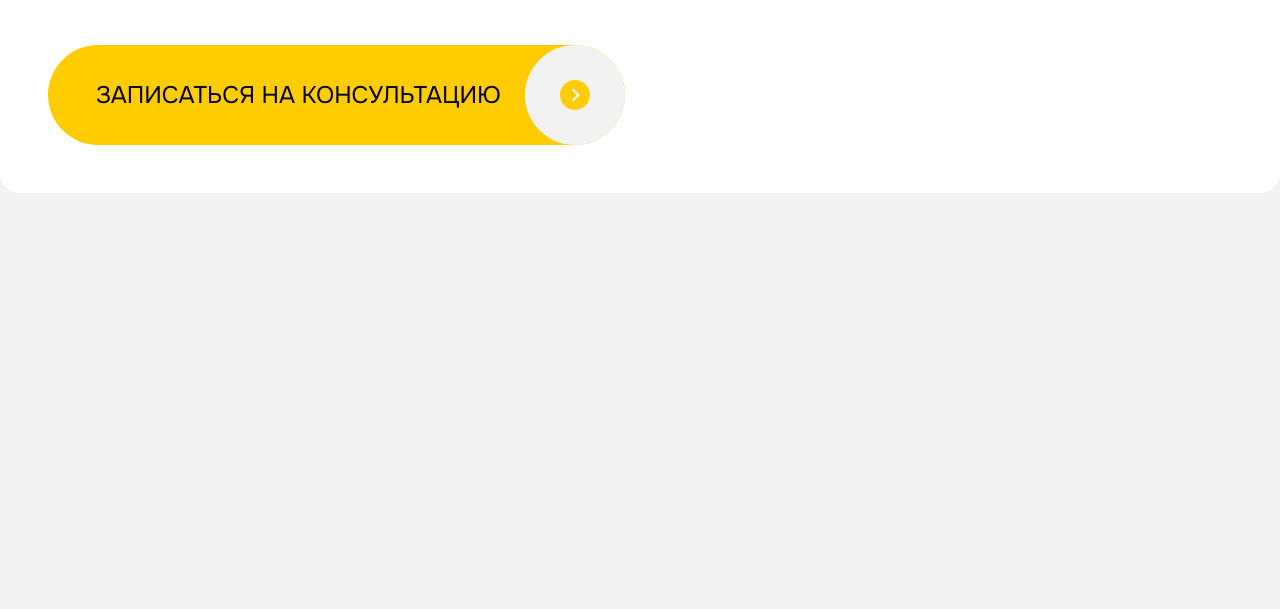
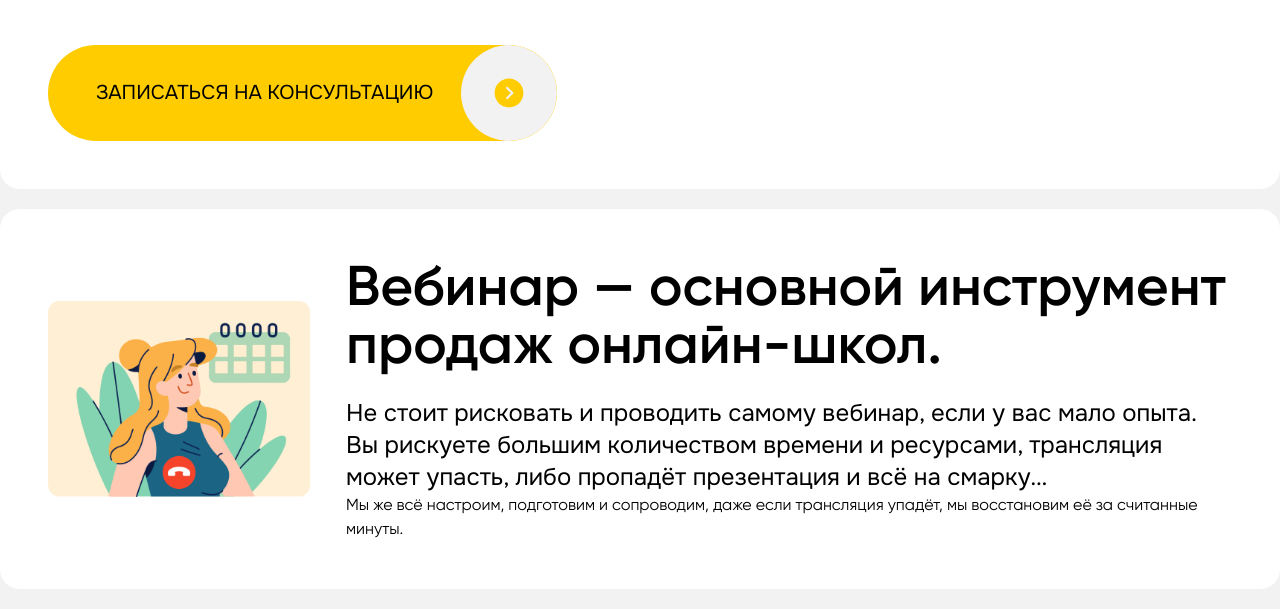
Before and after one commit to fayzullayevelmurod/CHAT-BOTY, a website: page public/webinar.html in a window 1280 px wide. Shown: the part 522-1131 px from the top of the page. Before the commit the page ends 800 px from the top, so only its background shows below. Drawn offline with Linux system fonts and the light colour scheme.

Commit message:
online-school in progress

```diff
--- a/public/webinar.html
+++ b/public/webinar.html
@@ -8,6 +8,8 @@
   <link rel="stylesheet" href="../src/css/swiper-bundle.min.css" />
   <!-- css -->
   <link rel="stylesheet" href="./css/tailwind.css" />
+  <!-- icon -->
+  <link rel="icon" href="./assets/images/icons/icon.svg">
   <!-- fonts -->
   <link rel="preconnect" href="https://fonts.googleapis.com">
   <link rel="preconnect" href="https://fonts.gstatic.com" crossorigin>
@@ -23,17 +25,17 @@
       <!-- home -->
       <section class="mb-5 mt-5">
         <div class="container">
-          <div class="flex items-center w-full lg:gap-x-9 gap-x-0 sm:gap-y-12 gap-y-9 lg:flex-row sm:flex-col-reverse flex-col">
+          <div class="flex items-center w-full lg:gap-x-9 gap-x-0 sm:gap-y-12 gap-y-9 xl:flex-row sm:flex-col-reverse flex-col">
             <div class="max-w-[1000px]">
               <h1 class="font-bold 2xl:text-8xl xl:text-[88px] lg:text-[72px] sm:text-[48px] text-[36px] 2xl:leading-[100px] xl:leading-[92px] lg:leading-[75px] sm:leading-[50.4px] leading-[37.8px] text-black uppercase text-center sm:text-start">
-                Настроим и поможем провести вебинар
+                Настроим<br class="sm:hidden block"> и поможем<br class="sm:hidden block"> провести<br class="sm:hidden block"> вебинар
               </h1>
               <p class="font-Onest font-medium 2xl:text-[32px] xl:text-[28px] lg:text-[24px] sm:text-[20px] text-[16px]
               2xl:leading-[38px] xl:leading-[29.4px] lg:leading-[25.2px] sm:leading-[21px] leading-[16px] mt-[24px] md:mb-[48px] mb-[20px] text-center sm:text-start">
                 Полное техническое сопровождение вашей трансляции
               </p>
-              <button class="flex relative rounded-[999px] bg-accent py-[34px] ps-[48px] pr-[124px]">
-                <span class="font-Onest font-normal text-2xl text-black">
+              <button class="flex md:w-auto w-full relative rounded-[999px] bg-accent sm:py-[34px] p-[30px] pl-[30px] sm:pl-[48px] sm:pr-[124px] overflow-hidden">
+                <span class="text-start whitespace-nowrap font-Onest font-normal 2xl:text-2xl sm:text-xl text-base text-black">
                   ЗАПИСАТЬСЯ НА КОНСУЛЬТАЦИЮ
                 </span>
                 <img class="absolute right-0 top-0 h-full" src="./assets/images/icons/btn_icon.svg" alt="">
@@ -46,6 +48,29 @@
         </div>
       </section>
       <!-- home -->
+
+      <!-- online_school -->
+      <section class="mb-5">
+        <div class="container">
+          <div class="flex gap-[36px] items-center">
+            <div class="max-w-[704px]">
+              <img src="./assets/images/online_webinar.png" alt="">
+            </div>
+            <div class="max-w-[1000px]">
+              <h3 class="font-Gilroy font-semibold 2xl:text-[64px] 2xl:leading-[67.2px] xl:text-[56px] lg:text-[48px] sm:text-[36px] text-[28px]  xl:leading-[58px] lg:leading-[50px] sm:leading-[37px] leading-[29.9px] text-black">
+                Вебинар — основной инструмент продаж онлайн-школ.
+              </h3>
+              <p class="font-Onest font-normal text-2xl text-black mt-6">
+                Не стоит рисковать и проводить самому вебинар, если у вас мало опыта. Вы рискуете большим количеством времени и ресурсами, трансляция может упасть, либо пропадёт презентация и всё на смарку…
+              </p>
+              <p>
+                Мы же всё настроим, подготовим и сопроводим, даже если трансляция упадёт, мы восстановим её за считанные минуты.
+              </p>
+            </div>
+          </div>
+        </div>
+      </section>
+      <!-- online_school -->
     </main>
 
 
```
Also changed, not shown: public/assets/images/Image Container.png (added), public/assets/images/doing1.png (added), public/assets/images/doing2.png (added), public/assets/images/doing3.png (added), public/assets/images/icons/icon.svg (added), public/assets/images/online_webinar.png (added), public/css/tailwind.css.
